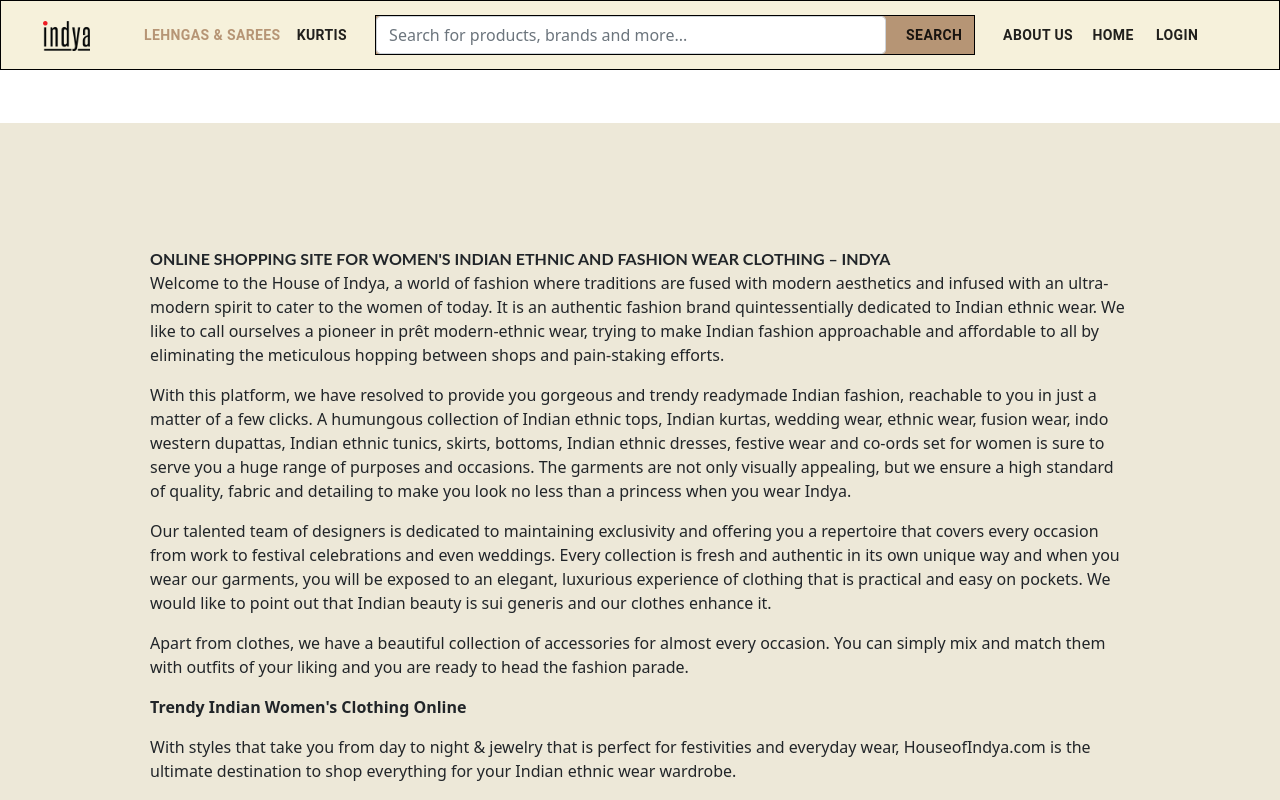
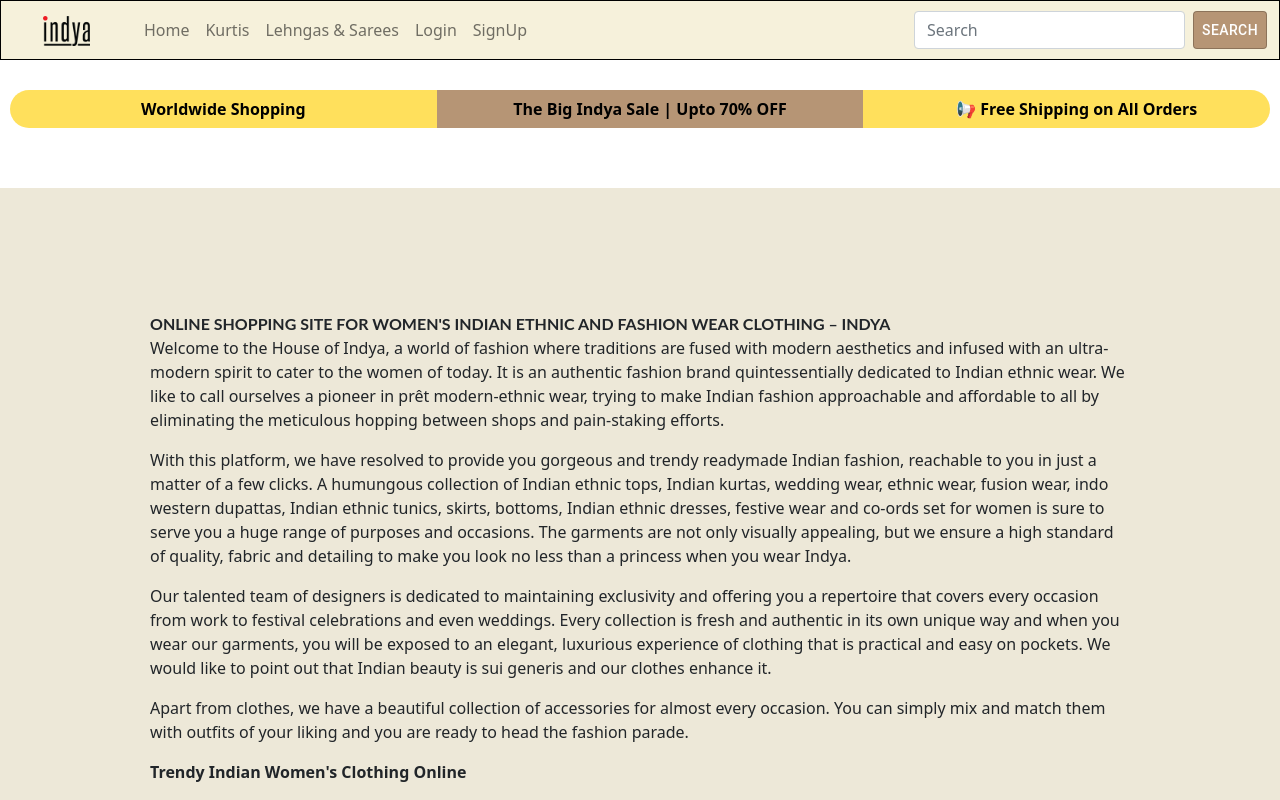
Before and after one commit to us007sep/Indya, a React (Create React App) app: page /Kurtis in a window 1280 px wide. Shown: the top 800 px of the page. Built offline with nearby package versions, Linux system fonts and the light colour scheme; the HTML template or start-up script is replaced by a standard one.

Commit message:
Adding Responsive Navbar

```diff
--- a/src/App.tsx
+++ b/src/App.tsx
@@ -8,6 +8,7 @@
 import './Components/FirebaseSetup';
 import Kurtis from './Components/kurtis';
 import Lehngas from './Components/Lehngas&Sarees';
+import ScrollToTop from './Components/ScrollToTop';
 
 
 export default function App() {
@@ -16,6 +17,7 @@
       <Provider store={Store} >
       <BrowserRouter>
         <Navigation/>
+        <ScrollToTop/>
         <Routes>
           <Route path='/Home' element={<Home/>}/>
           <Route path='/AboutUs' element={<AboutUs/>}/>
--- a/src/Components/AboutUs.tsx
+++ b/src/Components/AboutUs.tsx
@@ -5,7 +5,7 @@
 const useStyle = makeStyles({
     body:{
         backgroundColor:'#ede8d8',
-        height:4.4*window.innerHeight,
+        height:3.9*window.innerHeight,
         padding:150,
         paddingTop:100
     },
--- a/src/Components/Home.tsx
+++ b/src/Components/Home.tsx
@@ -45,7 +45,8 @@
         color:'black',
         borderRadius: '20px',
         margin:10,
-        marginTop:25
+        marginTop:90,
+        width:window.innerWidth-20
     },
     top_sub:{
         backgroundColor:'#b69575',
--- a/src/Components/ItemReducer.ts
+++ b/src/Components/ItemReducer.ts
@@ -15,7 +15,7 @@
 }
 
 const _initialState : items = {
-    areloaded:true,
+    areloaded:false,
     it:[],
 }
 
--- a/src/Components/Lehngas&Sarees.tsx
+++ b/src/Components/Lehngas&Sarees.tsx
@@ -14,7 +14,8 @@
         color:'black',
         borderRadius: '20px',
         margin:10,
-        marginTop:25
+        marginTop:90,
+        width:window.innerWidth-20
     },
     top_sub:{
         backgroundColor:'#b69575',
--- a/src/Components/LoadingSpinner.tsx
+++ b/src/Components/LoadingSpinner.tsx
@@ -15,17 +15,11 @@
 
 export default function LoadingSpinner(){
     const style=useStyle();
-    const renderSpinner=()=>{
-        return(
+    return(
+        <Backdrop open={true} className={style.backdrop}>
         <div className={style.spinner}>
-                <CircularProgress/>
+                <CircularProgress style={{color:'#f6f1db'}}/>
         </div>
+        </Backdrop>
         )
-    }
-
-    return (
-        <Backdrop open={true} className={style.backdrop}>
-            {renderSpinner()}
-        </Backdrop>
-    )
 }
--- a/src/Components/Navbar.tsx
+++ b/src/Components/Navbar.tsx
@@ -1,6 +1,6 @@
 import { AppBar, Button,  InputBase, makeStyles, Toolbar } from "@material-ui/core";
 import { useNavigate } from "react-router-dom";
-import start from "../Images/Logo.png"
+import logo from "../Images/Logo.png"
 import Container from 'react-bootstrap/Container';
 import Form from 'react-bootstrap/Form';
 import Nav from 'react-bootstrap/Nav';
@@ -12,8 +12,6 @@
         backgroundColor:'#f6f1db',
         maxHeight:'70px',
         border: '1.5px #000 solid',
-        width:'100%',
-        position:'fixed',
         zIndex:1000,
         top:0
 
@@ -27,8 +25,7 @@
         border: '1.5px #000 solid',
     },
     buttons:{
-        display:'flex',
-        flexDirection:'row'
+
     },
     img:{
         maxHeight:'30px',
@@ -47,34 +44,33 @@
     const hist = useNavigate();
     return(
         <>
-            <Navbar className={style.navbar} expand="lg">
-            <Container fluid>
-                <Navbar.Brand href="#"><img src={start} className={style.img} alt="logo"></img></Navbar.Brand>
+            <Navbar expand="lg" fixed="top" style={{backgroundColor:'#f6f1db', border: '1.5px #000 solid',}} >
+            <Container fluid >
+                <Navbar.Brand href="/"><img src={logo} className={style.img} alt="logo"></img></Navbar.Brand>
                 <Navbar.Toggle aria-controls="navbarScroll" />
                 <Navbar.Collapse id="navbarScroll">
                 <Nav
+
                     className="me-auto my-2 my-lg-0"
                     style={{ maxHeight: '100px' }}
                     navbarScroll
                 >
-                    <Button className={style.redButtons} onClick={()=> hist("/Lehngas&Sarees")}><b>Lehngas & Sarees</b></Button>
-                    <Button onClick={()=> hist("/Kurtis")}><b>Kurtis</b></Button>
+                    {!isHome && <Nav.Link href="/Home" className={style.buttons}>Home</Nav.Link>}
+                    <Nav.Link onClick={()=>hist("/Kurtis")}>Kurtis</Nav.Link>
+                    <Nav.Link onClick={()=>hist("/Lehngas&Sarees")}>Lehngas & Sarees</Nav.Link>
+                    <Nav.Link href="/">Login</Nav.Link>
+                    <Nav.Link href="/">SignUp</Nav.Link>
+                </Nav>
 
-                <Form className="d-flex" style={{width:'600px', backgroundColor:'#b69575',border:'1.5px black solid',margin:20}}>
+                <Form className="d-flex">
                     <Form.Control
                     type="search"
-                    placeholder="Search for products, brands and more..."
+                    placeholder="Search"
                     className="me-2"
                     aria-label="Search"
                     />
-                    <Button variant="outlined" style={{backgroundColor:'#b69575', borderColor:'#b69575'}}><b>Search</b></Button>
+                    <Button variant="outlined" style={{backgroundColor:'#b69575', color:'#fff'}}>Search</Button>
                 </Form>
-
-                    {!isAboutUs && <Button onClick={()=>hist("/AboutUs")}><b>About Us</b></Button>}
-                    {!isHome && <Button onClick={()=> hist("/Home")}><b>Home</b></Button>}
-                    <Button><b>Login</b></Button>
-                </Nav>
-
                 </Navbar.Collapse>
             </Container>
             </Navbar>
--- a/src/Components/Product.tsx
+++ b/src/Components/Product.tsx
@@ -14,7 +14,8 @@
         color:'black',
         borderRadius: '20px',
         margin:10,
-        marginTop:25
+        marginTop:90,
+        width:window.innerWidth-20
     },
     top_sub:{
         backgroundColor:'#b69575',
--- /dev/null
+++ b/src/Components/ScrollToTop.tsx
@@ -0,0 +1,12 @@
+import { useEffect } from "react";
+import { useLocation } from "react-router-dom";
+
+export default function GoToTop() {
+const routePath = useLocation();
+
+useEffect(() => {
+	window.scrollTo({top:(0), behavior:'auto'});
+}, [routePath]);
+
+return null;
+}
--- a/src/Components/kurtis.tsx
+++ b/src/Components/kurtis.tsx
@@ -14,7 +14,8 @@
         color:'black',
         borderRadius: '20px',
         margin:10,
-        marginTop:25
+        marginTop:90,
+        width:window.innerWidth-20
     },
     top_sub:{
         backgroundColor:'#b69575',
```
